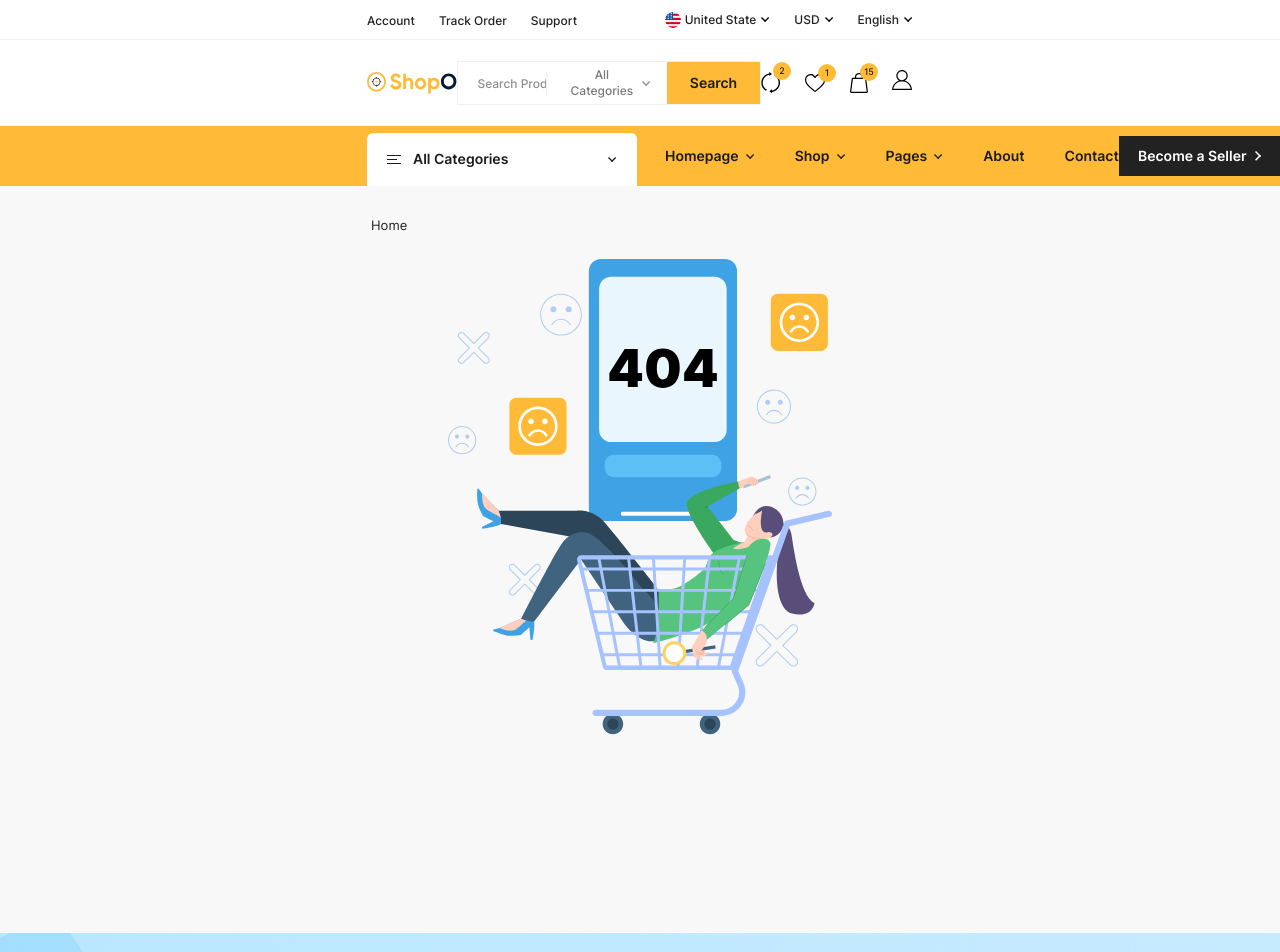
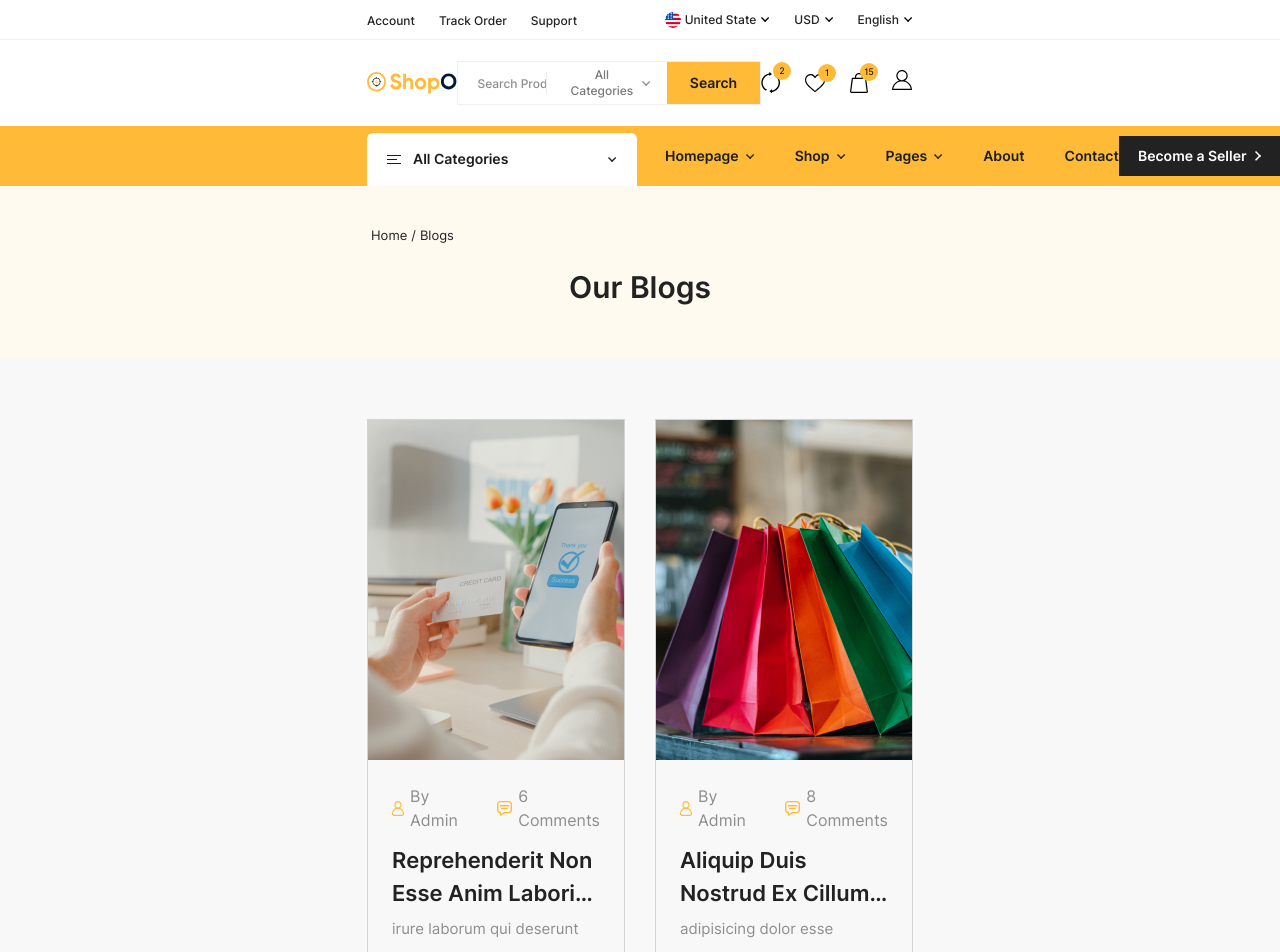
Before and after one commit to ifedayoagboola/bitsgiga-client, a React (Create React App) app: page /blogs in a window 1280 px wide. Shown: the top 952 px of the page. Built offline with nearby package versions, Linux system fonts and the light colour scheme.

Commit message:
blog page done

```diff
--- a/src/Routers.js
+++ b/src/Routers.js
@@ -1,6 +1,7 @@
 import { Route, Routes } from "react-router-dom";
 import About from "./components/About";
 import AllProductPage from "./components/AllProductPage";
+import Blogs from "./components/Blogs";
 import CardPage from "./components/CartPage";
 import CheakoutPage from "./components/CheakoutPage";
 import FlashSale from "./components/FlashSale";
@@ -28,6 +29,7 @@ export default function Routers() {
       <Route exact path="/products-compaire" element={<ProductsCompaire />} />
       <Route exact path="/sallers" element={<Sallers />} />
       <Route exact path="/about" element={<About />} />
+      <Route exact path="/blogs" element={<Blogs />} />
       <Route exact path="/terms-conditions" element={<TermsCondition />} />
       <Route exact path="/privacy-policy" element={<PrivacyPolicy />} />
       <Route exact path="*" element={<FourZeroFour />} />
--- /dev/null
+++ b/src/components/Blogs/index.jsx
@@ -0,0 +1,47 @@
+import blog from "../../data/blogs.json";
+import BlogCard from "../Helpers/Cards/BlogCard";
+import DataIteration from "../Helpers/DataIteration";
+import PageTitle from "../Helpers/PageTitle";
+import Layout from "../Partials/Layout";
+
+export default function Blogs() {
+  return (
+    <Layout childrenClasses="pt-0 pb-0">
+      <div className="blogs-wrapper w-full-width">
+        <div className="title-bar">
+          <PageTitle
+            title="Our Blogs"
+            breadcrumb={[
+              { name: "home", path: "/" },
+              { name: "blogs", path: "/blogs" },
+            ]}
+          />
+        </div>
+      </div>
+
+      <div className="w-full py-[60px]">
+        <div className="container-x mx-auto">
+          <div className="w-full">
+            <div className="grid grid-cols-2 gap-[30px]">
+              <DataIteration
+                datas={blog.blogs}
+                startLength={0}
+                endLength={blog.blogs.length}
+              >
+                {({ datas }) => (
+                  <div
+                    data-aos="fade-up"
+                    key={datas.id}
+                    className="item w-full"
+                  >
+                    <BlogCard datas={datas} />
+                  </div>
+                )}
+              </DataIteration>
+            </div>
+          </div>
+        </div>
+      </div>
+    </Layout>
+  );
+}
```
